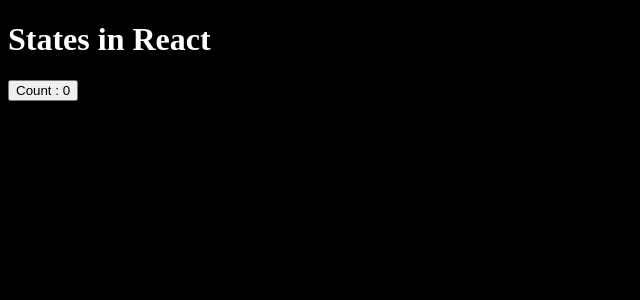
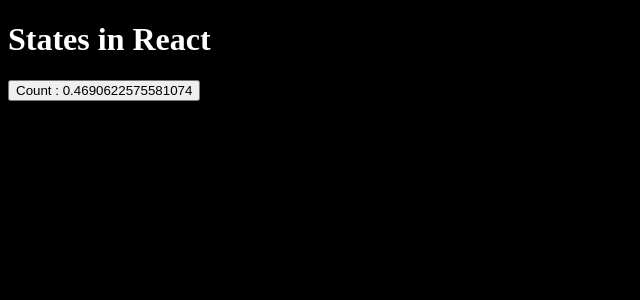
Before and after one commit to Saurav-S-Mehta-07/React_Series, a React (Vite) app in the folder react-states/: page / in a window 1280 px wide. Shown: the top 300 px of the page, without its empty margins (0-640 px from the left). Built offline with nearby package versions, Linux system fonts and the light colour scheme.

Commit message:
initialization

```diff
--- a/react-states/src/Callback.jsx
+++ b/react-states/src/Callback.jsx
@@ -1,11 +1,16 @@
 import { useState } from "react"
 
+function init(){
+    console.log("init was called");
+    return Math.random()
+}
 
 export default () => {
-    let [count, setCount] = useState(0);
+    let [count, setCount] = useState(init); // if init() -> it will called in each re-rendering but use initial value only
+    console.log("component re-render");
 
     const incCount =  ()=>{
-        // setCount(count+1)  //count by 1
+        setCount(count+1)  //count by 1
 
 
         // setCount(count+2) // count by 2
@@ -15,8 +20,11 @@
         // setCount(count+1)
 
         // alternate to count by 2 yeah now works
-        setCount((count)=>  count+1);
-        setCount(count => count+1);
+        // setCount((count)=>  count+1);
+        // setCount(count => count+1);
+
+        // constant
+        // setCount(25)
 
     }
 
```
